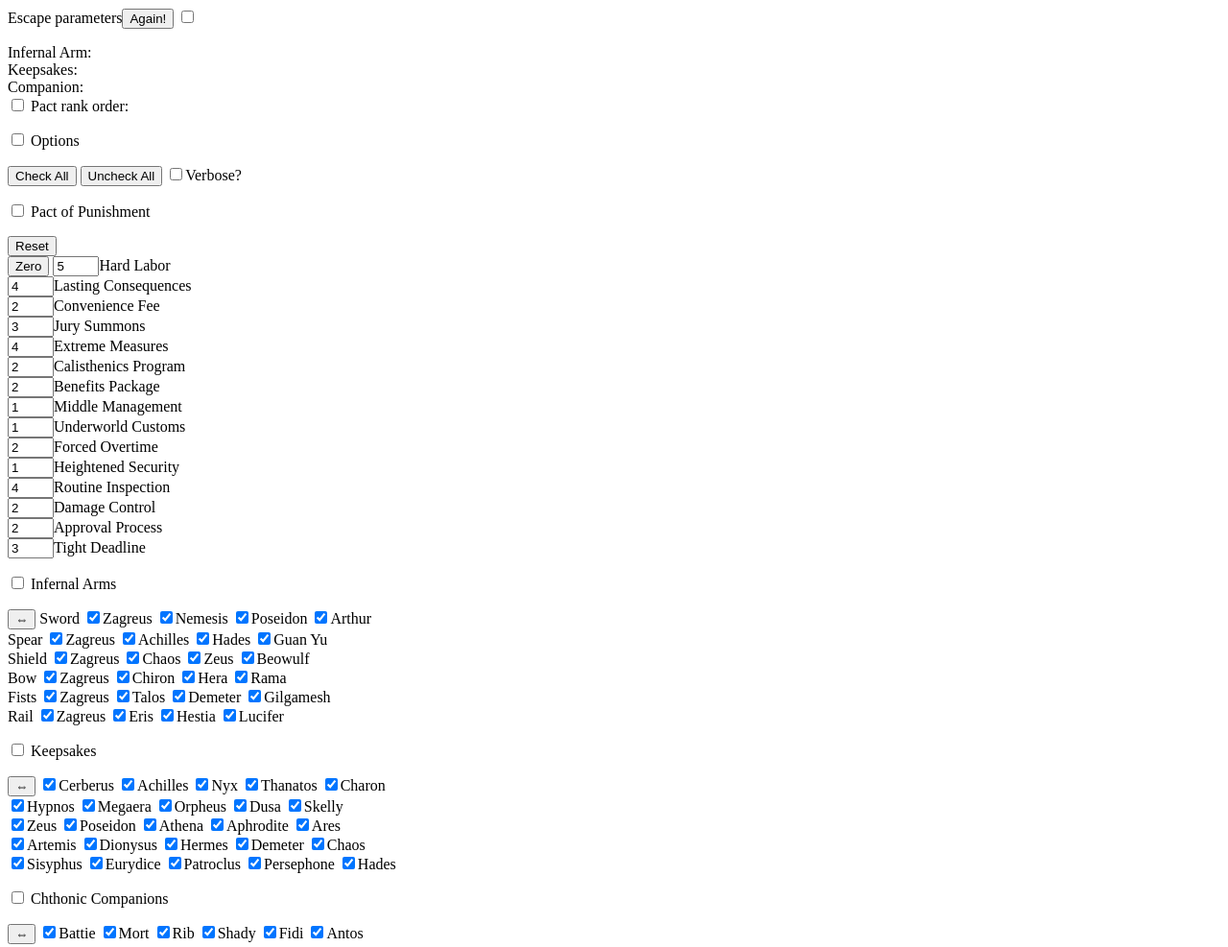
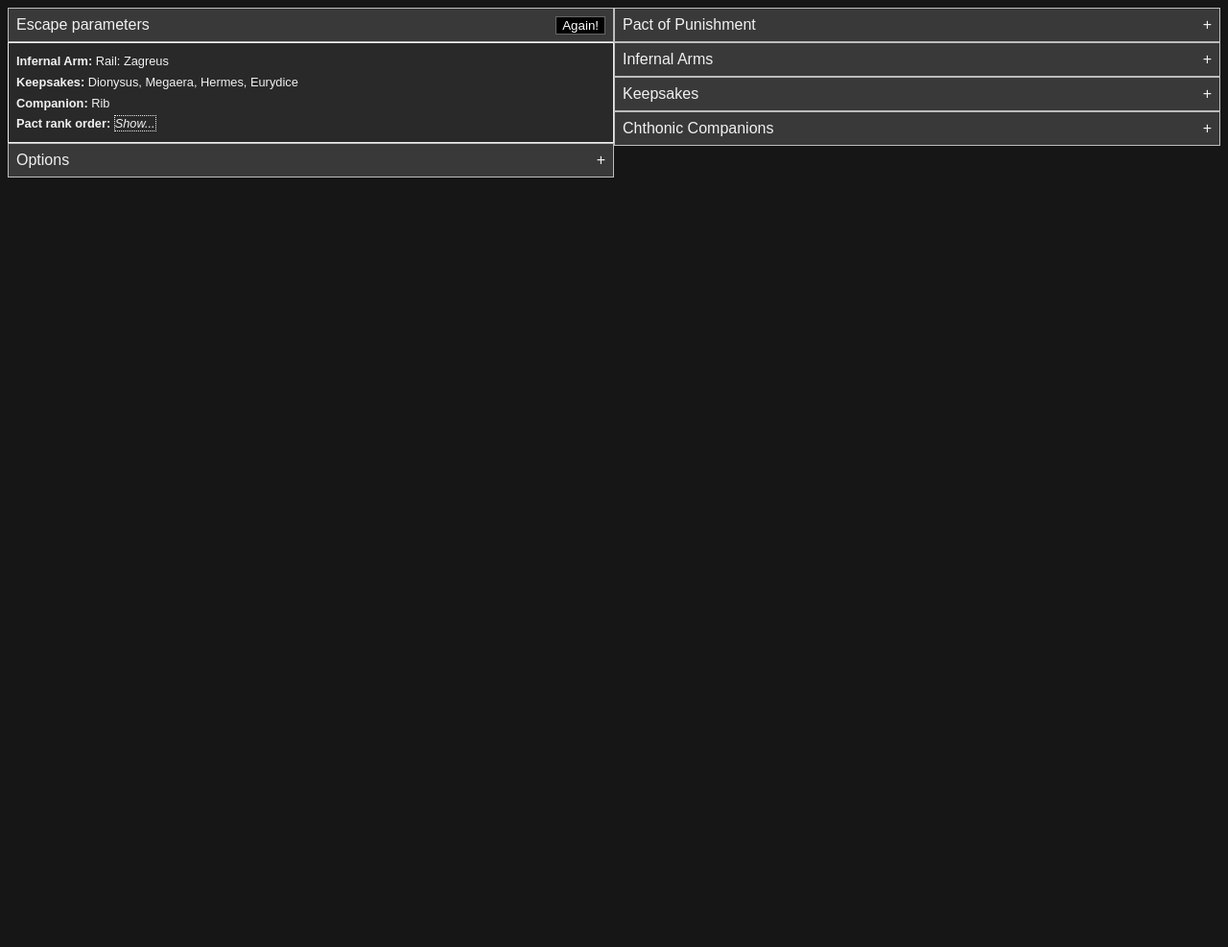
Before and after one commit to regularwave/HadesRandomizer, a plain HTML site: page HadesRandomizer.html in a window 1280 px wide. Shown: the whole page at 96% size. After the commit the page ends 800 px from the top, so only its background shows below. Drawn offline with Linux system fonts and the light colour scheme.

Commit message:
update import paths

```diff
--- a/HadesRandomizer.html
+++ b/HadesRandomizer.html
@@ -2,7 +2,7 @@
 
 <head>
   <meta name="viewport" content="width=device-width, initial-scale=1">
-  <link rel="stylesheet" href="zagrandom.css">
+  <link rel="stylesheet" href="HadesRandomizer.css">
 </head>
 
 <body onload="randomize()">
@@ -162,5 +162,5 @@
 
 
 
-  <script type="text/javascript" src="zagrandom.js"></script>
+  <script type="text/javascript" src="HadesRandomizer.js"></script>
 </body>
```
